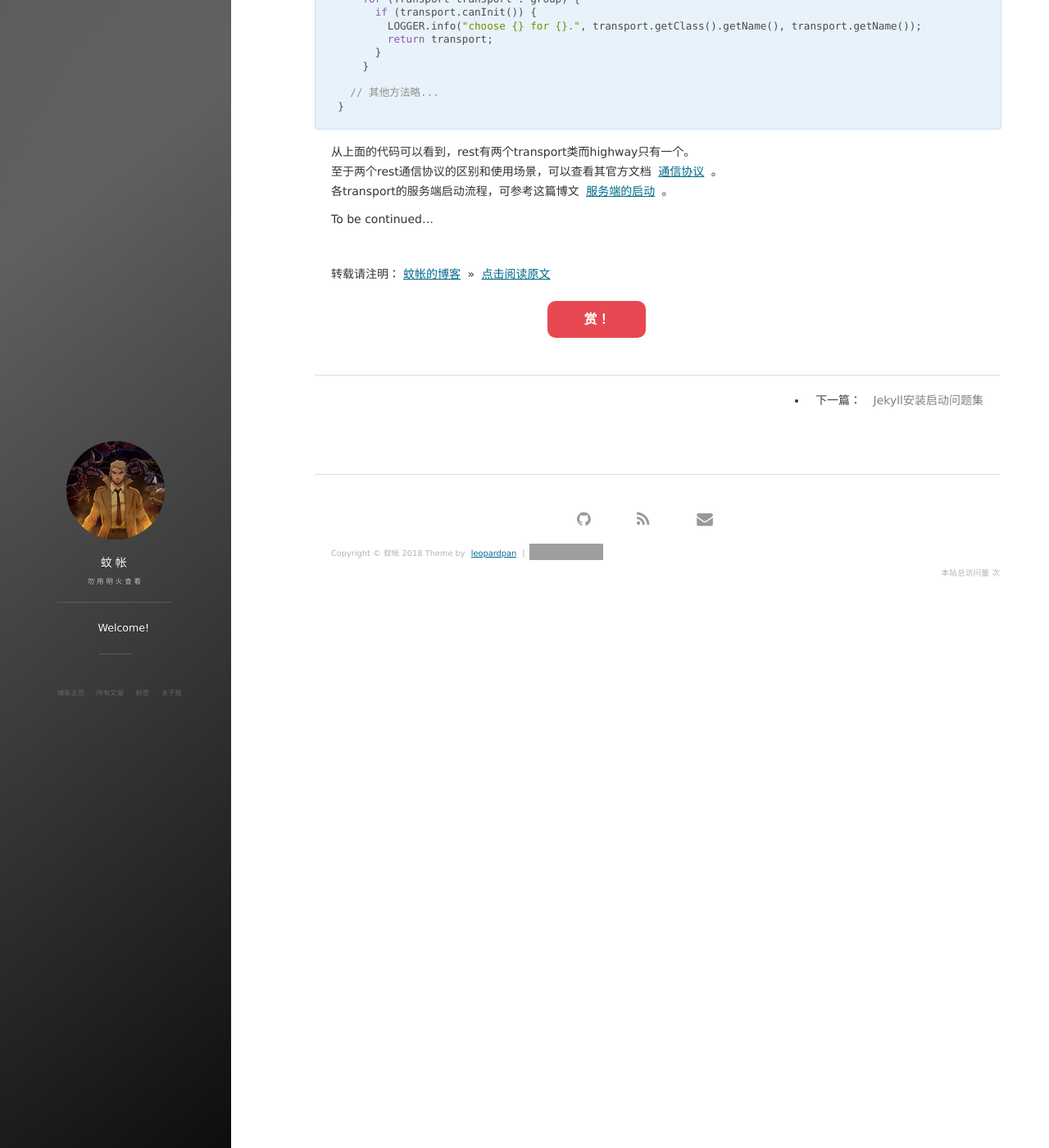
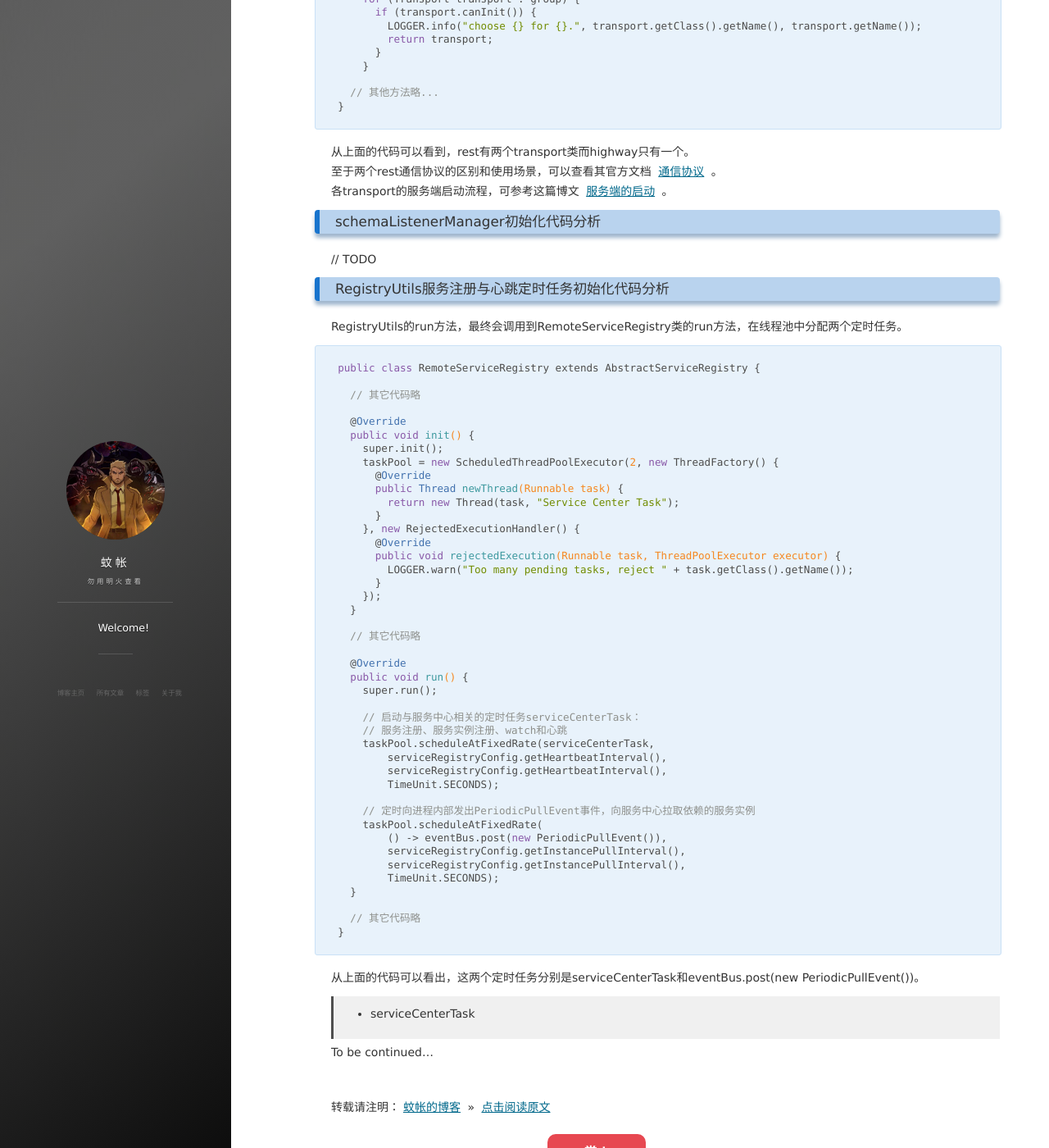
Before and after one commit to NevilleYeung/NevilleYeung.github.io, a Jekyll site: the page built from _posts/2018-07-15-ServiceComb-CodeAnalysis-JavaChassis-startup.md, in a window 1280 px wide and 1400 px high, scrolled down 8032 px. Shown: the whole window at 82% size. Built offline with Jekyll 4.4.1, drawn with Linux system fonts in a browser that asks for light colours; nearby versions of some CDN libraries; comment, search, counter and statistics services are not loaded; grey boxes are pictures that could not be loaded.

Commit message:
注册相关

````diff
--- a/_posts/2018-07-15-ServiceComb-CodeAnalysis-JavaChassis-startup.md
+++ b/_posts/2018-07-15-ServiceComb-CodeAnalysis-JavaChassis-startup.md
@@ -368,6 +368,68 @@ public class TransportManager {
 
 
 
+### schemaListenerManager初始化代码分析
+
+// TODO
+
+
+
+### RegistryUtils服务注册与心跳定时任务初始化代码分析
+
+RegistryUtils的run方法，最终会调用到RemoteServiceRegistry类的run方法，在线程池中分配两个定时任务。
+
+```
+public class RemoteServiceRegistry extends AbstractServiceRegistry {
+
+  // 其它代码略
+
+  @Override
+  public void init() {
+    super.init();
+    taskPool = new ScheduledThreadPoolExecutor(2, new ThreadFactory() {
+      @Override
+      public Thread newThread(Runnable task) {
+        return new Thread(task, "Service Center Task");
+      }
+    }, new RejectedExecutionHandler() {
+      @Override
+      public void rejectedExecution(Runnable task, ThreadPoolExecutor executor) {
+        LOGGER.warn("Too many pending tasks, reject " + task.getClass().getName());
+      }
+    });
+  }
+
+  // 其它代码略
+
+  @Override
+  public void run() {
+    super.run();
+
+    // 启动与服务中心相关的定时任务serviceCenterTask：
+    // 服务注册、服务实例注册、watch和心跳
+    taskPool.scheduleAtFixedRate(serviceCenterTask,
+        serviceRegistryConfig.getHeartbeatInterval(),
+        serviceRegistryConfig.getHeartbeatInterval(),
+        TimeUnit.SECONDS);
+
+    // 定时向进程内部发出PeriodicPullEvent事件，向服务中心拉取依赖的服务实例
+    taskPool.scheduleAtFixedRate(
+        () -> eventBus.post(new PeriodicPullEvent()),
+        serviceRegistryConfig.getInstancePullInterval(),
+        serviceRegistryConfig.getInstancePullInterval(),
+        TimeUnit.SECONDS);
+  }
+
+  // 其它代码略
+}
+```
+从上面的代码可以看出，这两个定时任务分别是serviceCenterTask和eventBus.post(new PeriodicPullEvent())。
+>* serviceCenterTask
+
+
+
+
+
 To be continued...
 
 
````
